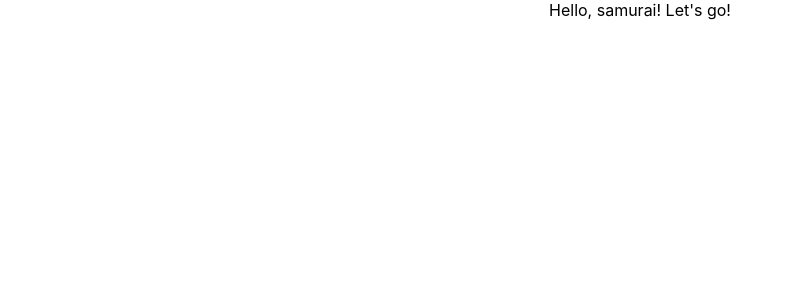
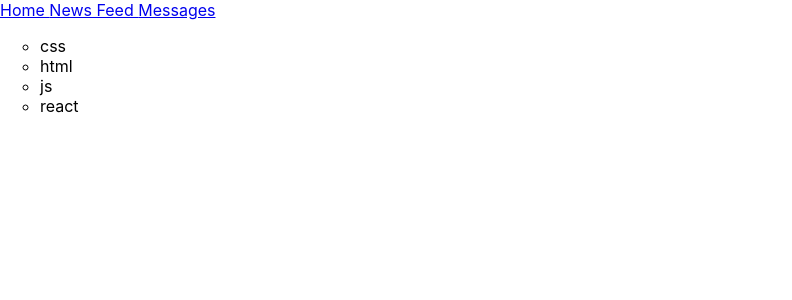
Before and after one commit to tkachiko/samurai-way, a React (Create React App) app: page / in a window 1280 px wide. Shown: the top 300 px of the page, without its empty margins (0-792 px from the left). Built offline with nearby package versions, Linux system fonts and the light colour scheme.

Commit message:
import/export components

```diff
--- a/src/App.css
+++ b/src/App.css
@@ -1,38 +1,3 @@
-.App {
-  text-align: center;
+ul li {
+  list-style-type: circle;
 }
-
-.App-logo {
-  height: 40vmin;
-  pointer-events: none;
-}
-
-@media (prefers-reduced-motion: no-preference) {
-  .App-logo {
-    animation: App-logo-spin infinite 20s linear;
-  }
-}
-
-.App-header {
-  background-color: #282c34;
-  min-height: 100vh;
-  display: flex;
-  flex-direction: column;
-  align-items: center;
-  justify-content: center;
-  font-size: calc(10px + 2vmin);
-  color: white;
-}
-
-.App-link {
-  color: #61dafb;
-}
-
-@keyframes App-logo-spin {
-  from {
-    transform: rotate(0deg);
-  }
-  to {
-    transform: rotate(360deg);
-  }
-}
--- a/src/App.tsx
+++ b/src/App.tsx
@@ -1,10 +1,13 @@
 import React from 'react';
 import './App.css';
+import {Header} from "./components/Header";
+import {Technologies} from "./components/Technologies";
 
-function App() {
+const App = () => {
   return (
-    <div className="App">
-     Hello, samurai! Let's go!
+    <div>
+      <Header/>
+      <Technologies/>
     </div>
   );
 }
--- /dev/null
+++ b/src/components/Header.tsx
@@ -0,0 +1,11 @@
+import React from "react";
+
+export const Header = () => {
+  return (
+    <div>
+      <a href={'#'}>Home </a>
+      <a href={'#'}>News Feed </a>
+      <a href={'#'}>Messages </a>
+    </div>
+  )
+}
--- /dev/null
+++ b/src/components/Technologies.tsx
@@ -0,0 +1,12 @@
+import React from "react";
+
+export const Technologies = () => {
+  return (
+    <ul>
+      <li>css</li>
+      <li>html</li>
+      <li>js</li>
+      <li>react</li>
+    </ul>
+  )
+}
--- a/src/index.tsx
+++ b/src/index.tsx
@@ -1,7 +1,7 @@
 import React from 'react';
 import ReactDOM from 'react-dom';
+import App from './App';
 import './index.css';
-import App from './App';
 
 ReactDOM.render(
     <App />,
```
